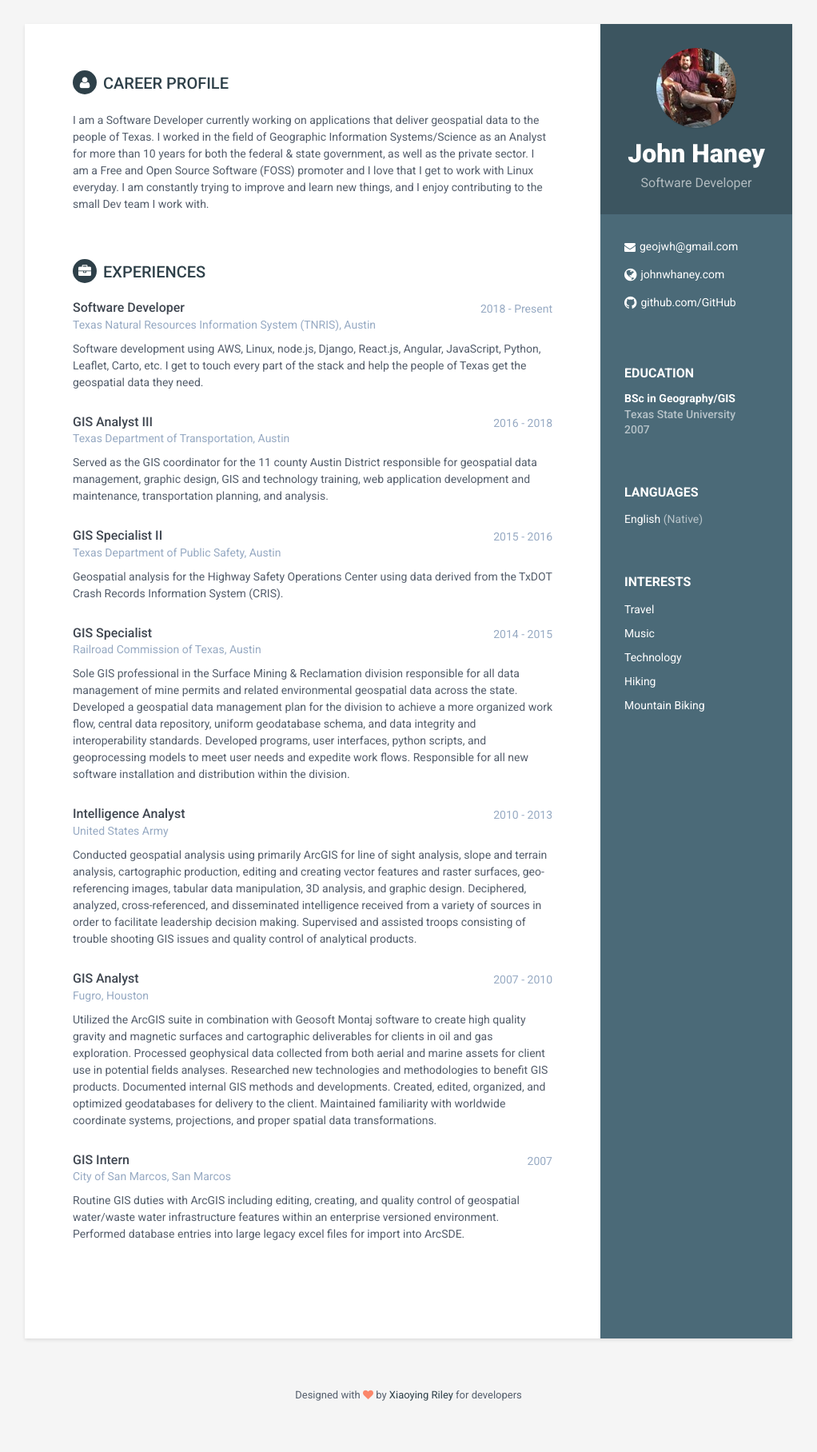
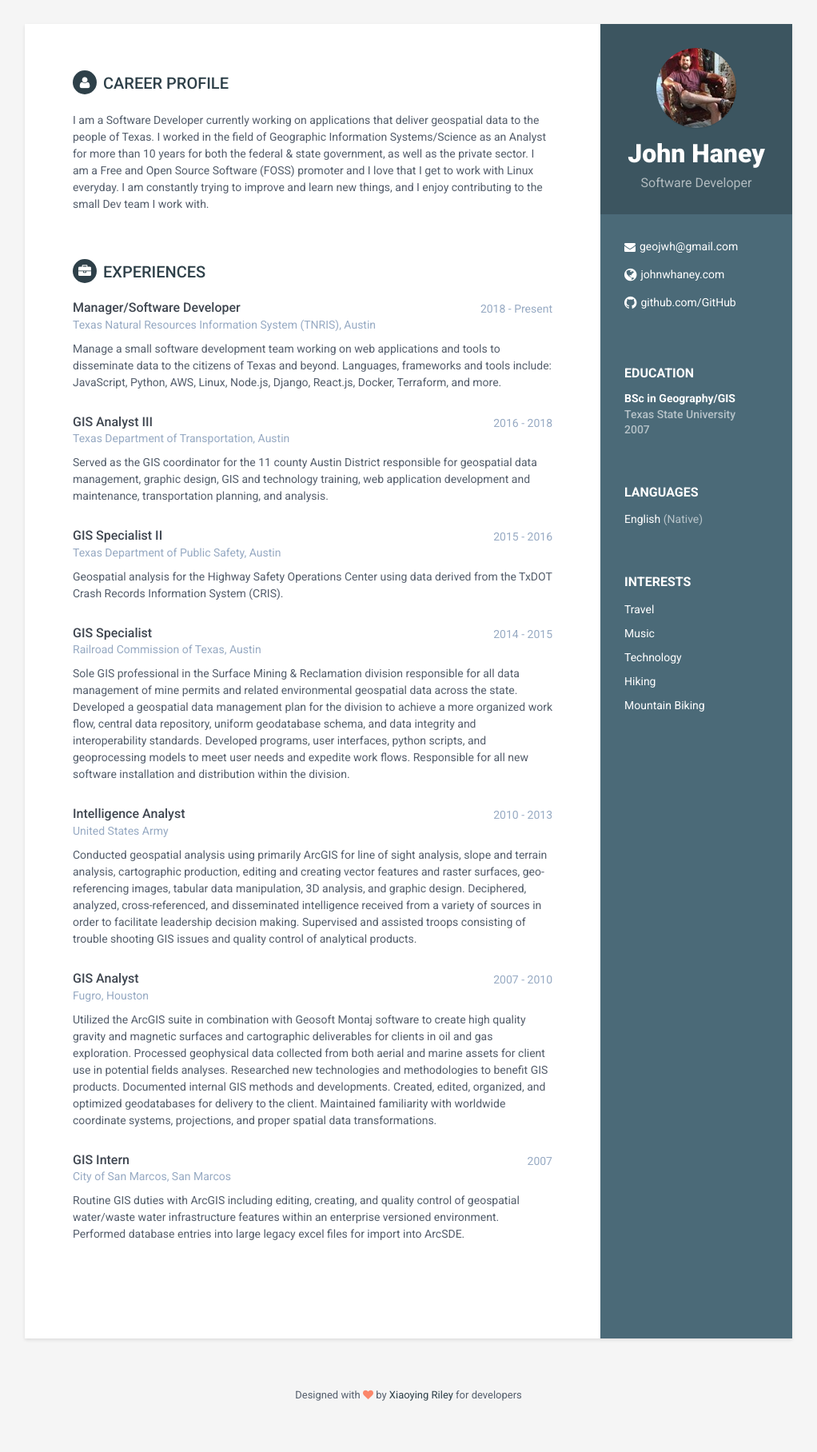
Before and after one commit to jwhaney/resume, a Jekyll site: the page built from index.html, in a window 1280 px wide. Shown: the whole page at 80% size, without its empty margins (129-1151 px from the left). Built offline with Jekyll 4.4.1, drawn with Linux system fonts in a browser that asks for light colours.

Commit message:
Update experience.html

```diff
--- a/_includes/experience.html
+++ b/_includes/experience.html
@@ -4,14 +4,14 @@
                 <div class="item">
                     <div class="meta">
                         <div class="upper-row">
-                            <h3 class="job-title">Software Developer</h3>
+                            <h3 class="job-title">Manager/Software Developer</h3>
                             <div class="time">2018 - Present</div>
                         </div><!--//upper-row-->
                         <div class="company">Texas Natural Resources Information System (TNRIS), Austin</div>
                     </div><!--//meta-->
                     <div class="details">
-                      <p>Software development using AWS, Linux, node.js, Django, React.js, Angular, JavaScript, Python, Leaflet, Carto,
-                        etc. I get to touch every part of the stack and help the people of Texas get the geospatial data they need.
+                      <p>Manage a small software development team working on web applications and tools to disseminate data to the citizens of Texas and beyond.
+                        Languages, frameworks and tools include: JavaScript, Python, AWS, Linux, Node.js, Django, React.js, Docker, Terraform, and more.
                       </p>
                     </div><!--//details-->
                 </div><!--//item-->
```
